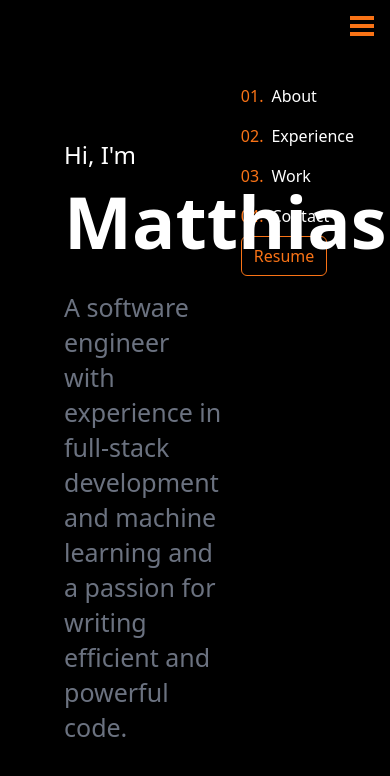
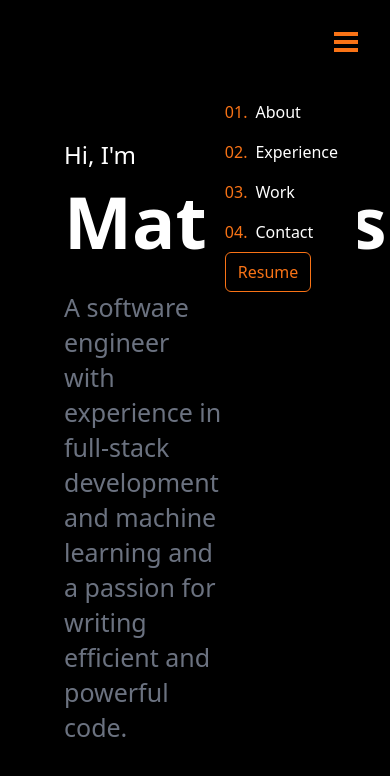
Before and after one commit to meyassu/personal-website, a React app: page / in a window 390 px wide. Both pictures are taken after a click on the element 362 px from the left and 26 px from the top of the page. Shown: the top 776 px of the page. Built offline with nearby package versions, Linux system fonts and the light colour scheme.

Commit message:
basic menu functionality completed

```diff
--- a/src/components/Menu.js
+++ b/src/components/Menu.js
@@ -10,7 +10,9 @@ const Menu = () => {
 
 
   const handleResize = () => {
+    if (window.innerWidth > 1024) {
         setMenuOpen(false); // close the hamburger menu when window resizes
+    }
   };
 
   useEffect(() => {
@@ -35,16 +37,19 @@ const Menu = () => {
         <ResumeLink />
       </div>
 
-      {/* Hamburger menu for small screens */}
-      <div className="md:flex lg:hidden">
-        <div onClick={toggleMenu}>
+      <div className="absolute top-4 right-4">
+        {/* Hamburger icon */}
+        <div className="md:flex lg:hidden w-6 h-8" onClick={toggleMenu}>
+          <div>
             <div className="h-1 w-6 bg-orange-500 mb-1"></div>
             <div className="h-1 w-6 bg-orange-500 mb-1"></div>
             <div className="h-1 w-6 bg-orange-500"></div>
           </div>
+        </div>
 
+        {/* Hamburger dropdown menu */}
         {isMenuOpen && (
-          <div className="absolute top-0 right-0 mt-12 bg-light-orange p-5 rounded shadow-lg">
+        <div className="absolute top-0 right-0 mt-12 bg-black p-5 rounded shadow-lg md:flex lg:hidden flex-col z-20">
           <MenuItem number="01." label="About" />
           <MenuItem number="02." label="Experience" />
           <MenuItem number="03." label="Work" />
@@ -53,6 +58,7 @@ const Menu = () => {
         </div>
         )}
       </div>
+
     </div>
   );
 };
```
Lines whose indentation alone changed are shown as unchanged.
